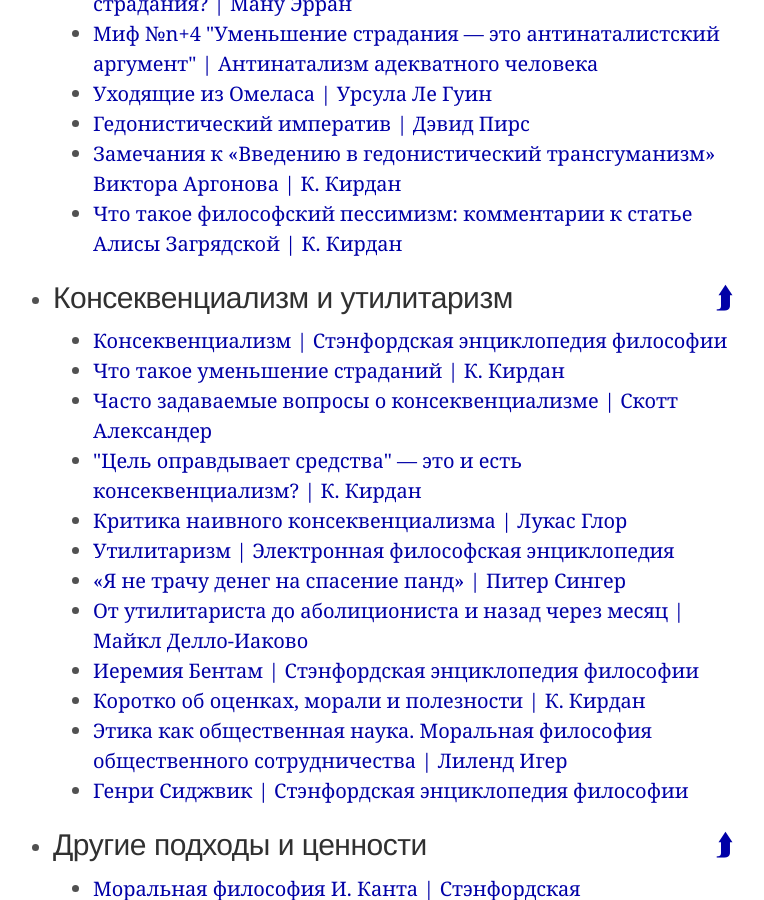
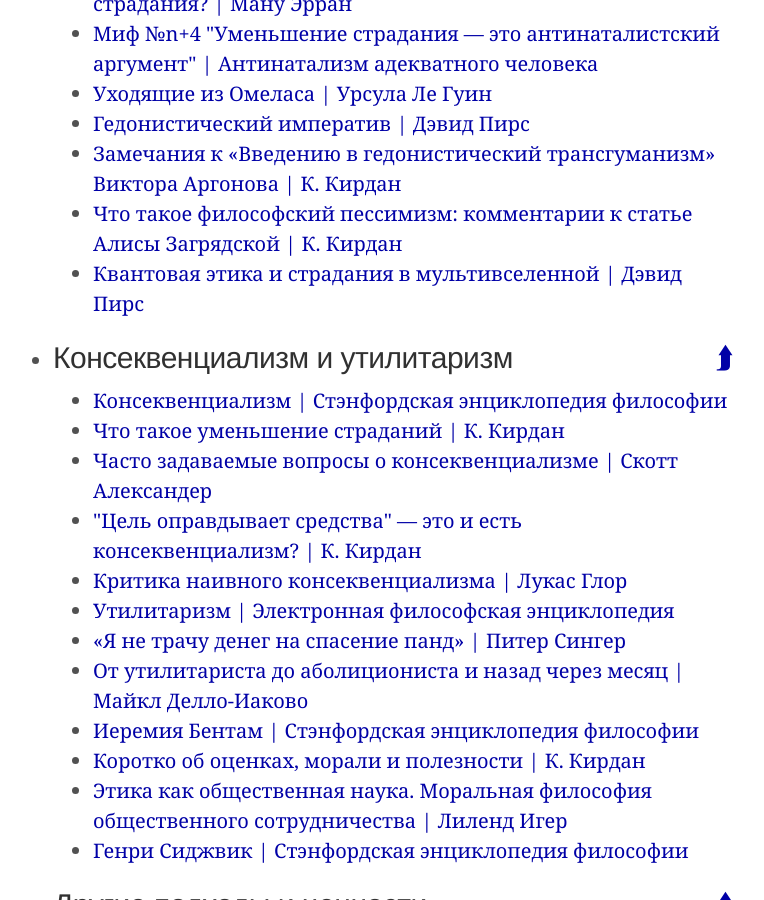
Before and after one commit to ReducingSuffering/reducingsuffering.github.io, a Jekyll site: the page built from index.md, in a window 1280 px wide and 900 px high, scrolled down 3104 px. Shown: the whole window, without its empty margins (267-1031 px from the left). Built offline with Jekyll 4.4.1, drawn with Linux system fonts in a browser that asks for light colours.

Commit message:
Update values.html

```diff
--- a/_lists/values.html
+++ b/_lists/values.html
@@ -33,6 +33,7 @@ sublists:
   - 89 # Гедонистический Императив — Дэвид Пирс
   - 94 # Замечания к «Введению в гедонистический трансгуманизм» — К. Кирдан
   - 508 # Что такое философский пессимизм: комментарии к статье Алисы Загрядской — К. Кирдан
+  - 566 # Квантовая этика и страдания в мультивселенной — Дэвид Пирс
   sublists:
   - AN
   - veg
```
